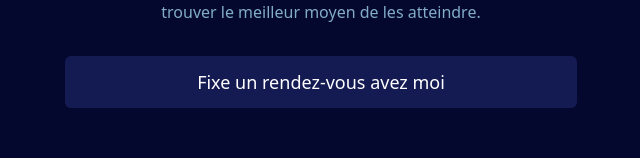
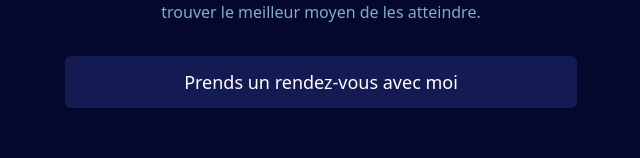
Before and after one commit to villou/melvynx-web-v3, a Next.js app: page /emails in a window 1280 px wide. Shown: the part 624-782 px from the top of the page, without its empty margins (319-959 px from the left). Built offline with nearby package versions, Linux system fonts and the light colour scheme.

Commit message:
edit book rdv text

```diff
--- a/pages/emails.tsx
+++ b/pages/emails.tsx
@@ -46,7 +46,7 @@ export default function emails() {
           variant="light"
           fullRounded={false}
         >
-          Fixe un rendez-vous avez moi
+          Prends un rendez-vous avec moi
         </Button>
       </div>
       <div className="my-20">
```
